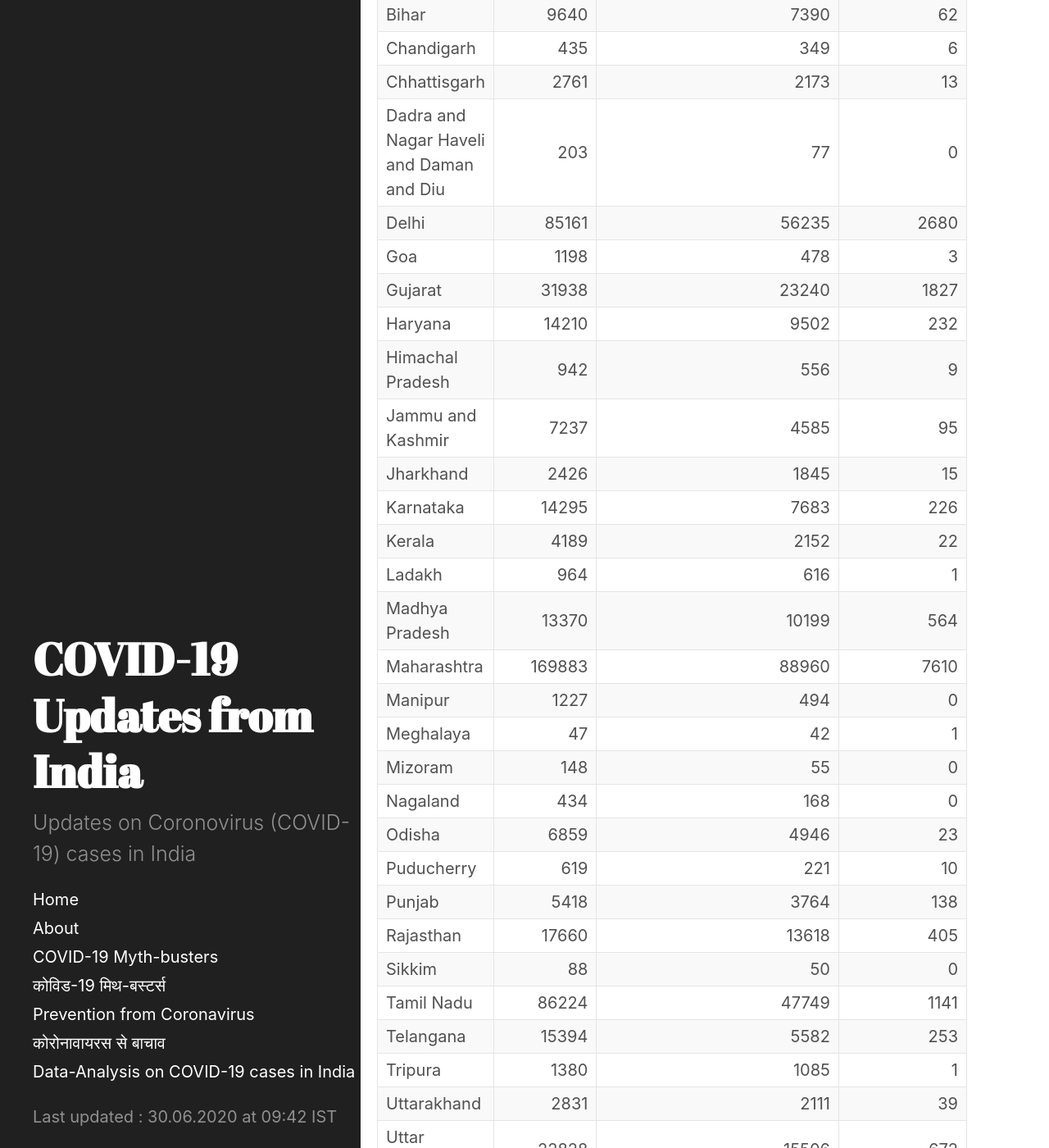
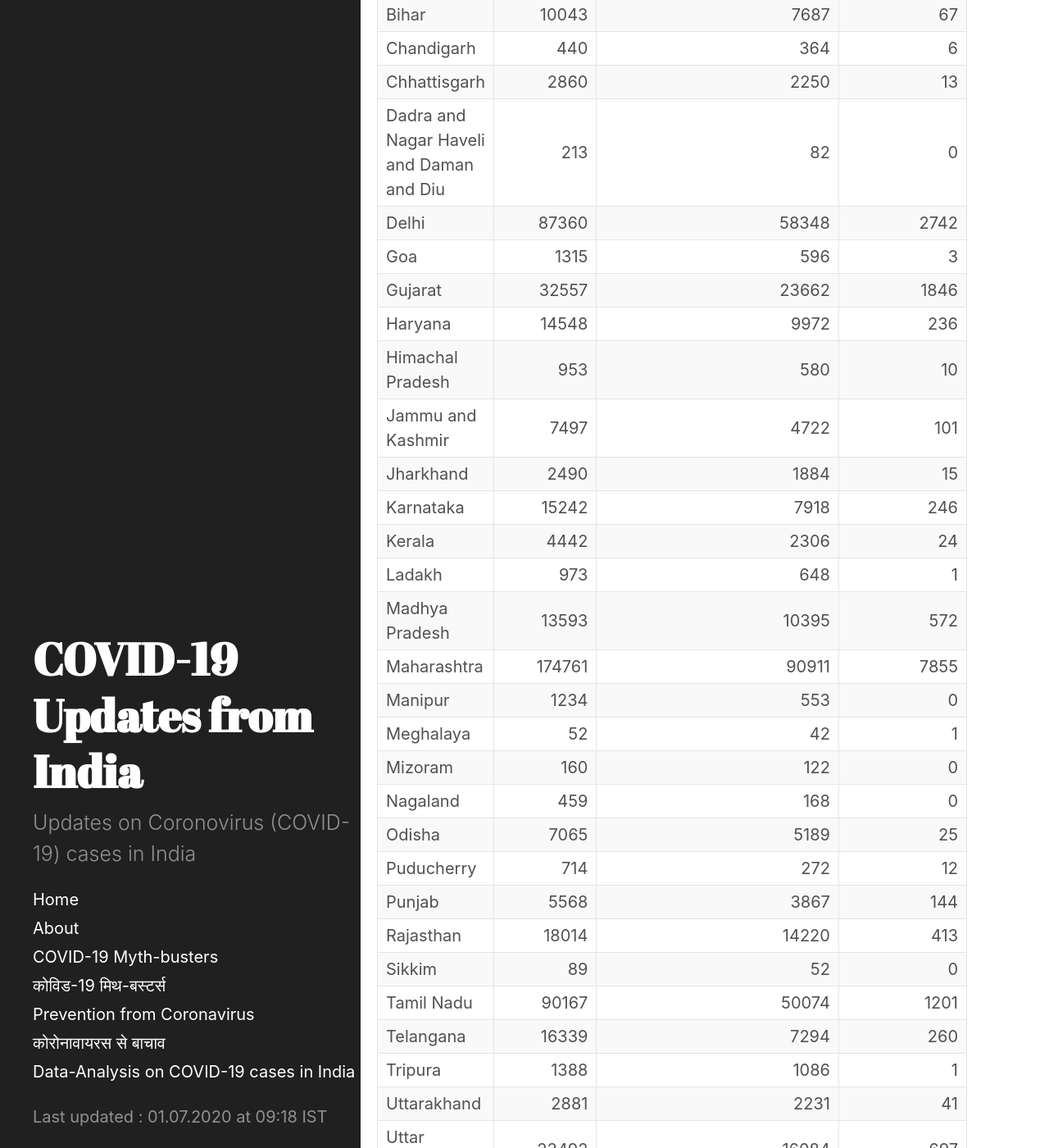
Before and after one commit to bhooraj/covid19updates-india, a Jekyll site: the page built from _posts/2020-07-01-home.md, in a window 1280 px wide and 1400 px high, scrolled down 990 px. Shown: the whole window at 82% size. Built offline with Jekyll 4.4.1, drawn with Linux system fonts in a browser that asks for light colours; some of the changed text lies outside the part shown.

Commit message:
1stJuly Update

```diff
--- a/_data/last_updated.yml
+++ b/_data/last_updated.yml
@@ -1 +1 @@
-- updated_on : 30.06.2020 at 09:42 IST
+- updated_on : 01.07.2020 at 09:18 IST
--- /dev/null
+++ b/_includes/table-20200701-0918.md
@@ -0,0 +1,38 @@
+| Name of State / UT                       |   Total Confirmed cases |   Cured/Discharged/Migrated |   Deaths ( more than 70% cases due to comorbidities ) |
+|:-----------------------------------------|------------------------:|----------------------------:|------------------------------------------------------:|
+| Andaman and Nicobar Islands              |                      97 |                          50 |                                                     0 |
+| Andhra Pradesh                           |                   14595 |                        6511 |                                                   187 |
+| Arunachal Pradesh                        |                     191 |                          62 |                                                     1 |
+| Assam                                    |                    8227 |                        5647 |                                                    12 |
+| Bihar                                    |                   10043 |                        7687 |                                                    67 |
+| Chandigarh                               |                     440 |                         364 |                                                     6 |
+| Chhattisgarh                             |                    2860 |                        2250 |                                                    13 |
+| Dadra and Nagar Haveli and Daman and Diu |                     213 |                          82 |                                                     0 |
+| Delhi                                    |                   87360 |                       58348 |                                                  2742 |
+| Goa                                      |                    1315 |                         596 |                                                     3 |
+| Gujarat                                  |                   32557 |                       23662 |                                                  1846 |
+| Haryana                                  |                   14548 |                        9972 |                                                   236 |
+| Himachal Pradesh                         |                     953 |                         580 |                                                    10 |
+| Jammu and Kashmir                        |                    7497 |                        4722 |                                                   101 |
+| Jharkhand                                |                    2490 |                        1884 |                                                    15 |
+| Karnataka                                |                   15242 |                        7918 |                                                   246 |
+| Kerala                                   |                    4442 |                        2306 |                                                    24 |
+| Ladakh                                   |                     973 |                         648 |                                                     1 |
+| Madhya Pradesh                           |                   13593 |                       10395 |                                                   572 |
+| Maharashtra                              |                  174761 |                       90911 |                                                  7855 |
+| Manipur                                  |                    1234 |                         553 |                                                     0 |
+| Meghalaya                                |                      52 |                          42 |                                                     1 |
+| Mizoram                                  |                     160 |                         122 |                                                     0 |
+| Nagaland                                 |                     459 |                         168 |                                                     0 |
+| Odisha                                   |                    7065 |                        5189 |                                                    25 |
+| Puducherry                               |                     714 |                         272 |                                                    12 |
+| Punjab                                   |                    5568 |                        3867 |                                                   144 |
+| Rajasthan                                |                   18014 |                       14220 |                                                   413 |
+| Sikkim                                   |                      89 |                          52 |                                                     0 |
+| Tamil Nadu                               |                   90167 |                       50074 |                                                  1201 |
+| Telangana                                |                   16339 |                        7294 |                                                   260 |
+| Tripura                                  |                    1388 |                        1086 |                                                     1 |
+| Uttarakhand                              |                    2881 |                        2231 |                                                    41 |
+| Uttar Pradesh                            |                   23492 |                       16084 |                                                   697 |
+| West Bengal                              |                   18559 |                       12130 |                                                   668 |
+| Cases being reassigned to states         |                    6915 |                           0 |                                                     0 |
--- a/_posts/2020-06-30-home.md
+++ b/_posts/2020-07-01-home.md
@@ -4,7 +4,7 @@
 last_update: true
 ---
 
-#### COVID-19 Cases in India (as on  30	June 2020, 08:00 IST)
+#### COVID-19 Cases in India (as on  01	July 2020, 08:00 IST)
 <div class="alert alert-primary" role="alert">
 <p id = "totalcases" style="font-size: 1.2rem; font-weight: bold;"></p>
 <p id = "totalrecovered" style="font-size: 1.2rem; font-weight: bold;"></p>
@@ -22,7 +22,7 @@
 
 <div class="datatable-begin"></div>
 
-{% include table-20200630-0942.md %}
+{% include table-20200701-0918.md %}
 
 <div class="datatable-end"></div>
 <br>
```
Also changed, not shown: _includes/charts-20200701-0921.html (added, +193 -0 lines), _posts/2020-06-20-Updates.md (+3 -0 lines), _posts/2020-07-01-Latest-updates.md (renamed from _posts/2020-06-30-Latest-updates.md, +4 -4 lines), stats-and-charts.md (+2 -2 lines).
